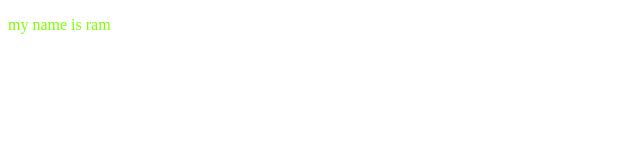
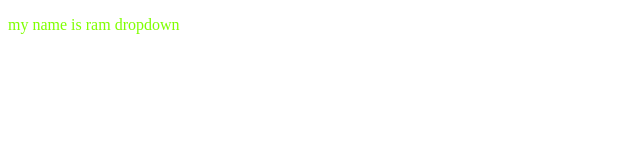
Before and after one commit to Hrushikesh295/localrepo, a plain HTML site: page index.html in a window 1280 px wide. Shown: the full height of the page, 0-640 px from the left. Drawn offline with Linux system fonts and the light colour scheme.

```diff
--- a/index.html
+++ b/index.html
@@ -8,7 +8,7 @@
 </head>
 <body>
    <p>
-    my name is ram
+    my name is ram dropdown
 </p>
 </body>
 </html>
```
